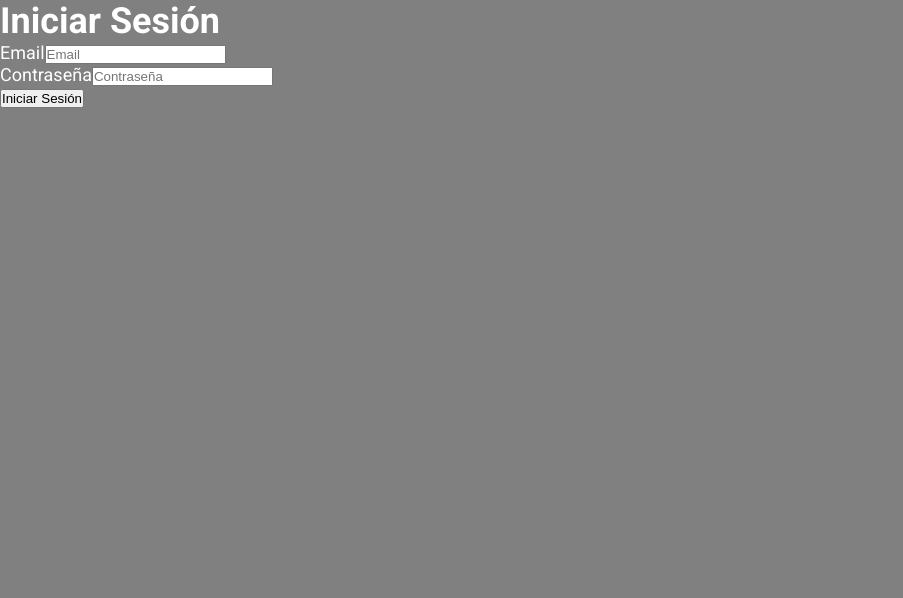
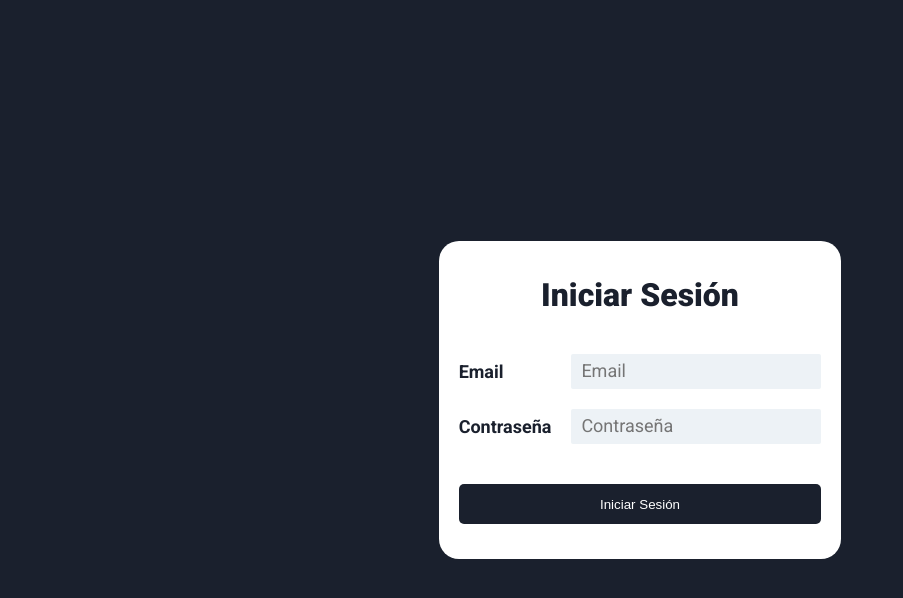
Before and after one commit to santiagovasquez1/Wired_In, a React (Create React App) app in the folder frontend/: page / in a window 1280 px wide. Shown: the top 598 px of the page, without its empty margins (0-903 px from the left). Built offline with nearby package versions, Linux system fonts and the light colour scheme.

Commit message:
Agrega estilo neutro al Login

```diff
--- a/frontend/src/App.css
+++ b/frontend/src/App.css
@@ -1,4 +1,14 @@
 /* ===== Estilos globales ===== */
+
+:root {
+	--blanco: #fff;
+	--grisClaro: #edf2f6;
+	--grisMedio: #2f3848;
+	--grisOscuro: #1a202d;
+	--rojo: rgb(206, 0, 0);
+
+	--fontFamily: 'Roboto', sans-serif;
+}
 
 * {
 	padding: 0;
@@ -12,7 +22,21 @@ html {
 }
 
 body {
-	font-size: 1.8rem;
-	background: grey;
-	color: #fff;
+	display: grid;
+	justify-content: center;
+	align-items: center;
+	/* width: 100vw; */
+	height: 100vh;
+	font-size: 1.6rem;
+	background: var(--grisOscuro);
 }
+
+ul {
+	list-style: none;
+	padding: 0;
+	margin: 0;
+}
+
+a {
+	text-decoration: none;
+}
--- a/frontend/src/App.js
+++ b/frontend/src/App.js
@@ -1,6 +1,7 @@
 import React from 'react';
 import { Login } from './components/auth/Login';
 import { NuevaCuenta } from './components/auth/NuevaCuenta';
+import { Dashboard } from './components/layout/Dashboard';
 import { BrowserRouter as Router, Switch, Route } from 'react-router-dom';
 import './App.css';
 
@@ -10,6 +11,7 @@ function App() {
 			<Switch>
 				<Route exact path="/" component={Login} />
 				<Route exact path="/nueva-cuenta" component={NuevaCuenta} />
+				<Route exact path="/dashboard" component={Dashboard} />
 			</Switch>
 		</Router>
 	);
--- /dev/null
+++ b/frontend/src/components/auth/Login.css
@@ -0,0 +1,62 @@
+@import url('../../App.css');
+
+/* ===== Login ===== */
+.login {
+	/* width: 100%; */
+	padding: 3.5rem 2rem;
+	border-radius: 2rem;
+	background: var(--blanco);
+}
+
+.login h1 {
+	font-weight: 900;
+	margin: 0 0 4rem 0;
+	text-align: center;
+	color: var(--grisOscuro);
+}
+
+.field {
+	display: flex;
+	align-items: center;
+	justify-content: space-between;
+	margin: 0 0 2rem 0;
+}
+
+.field label {
+	font-weight: 600;
+	font-size: 1.8rem;
+	margin-right: 2rem;
+	color: var(--grisOscuro);
+}
+
+.field input {
+	width: 25rem;
+	height: 3.5rem;
+	font-size: 1.8rem;
+	padding: 0.5rem 1rem;
+	border: none;
+	border-radius: 0.2rem;
+	outline: none;
+	background: var(--grisClaro);
+}
+
+.field input::placeholder {
+	font-family: var(--fontFamily);
+}
+
+.submit-btn input {
+	cursor: pointer;
+	width: 100%;
+	height: 4rem;
+	margin-top: 2rem;
+	border-radius: 0.5rem;
+	border: none;
+	background: var(--grisOscuro);
+	color: var(--blanco);
+	/* color: var(--rojo); */
+	transition: 0.5s ease;
+}
+
+.submit-btn input:hover {
+	filter: brightness(1.5);
+}
--- a/frontend/src/components/auth/Login.js
+++ b/frontend/src/components/auth/Login.js
@@ -1,4 +1,5 @@
 import React, { Fragment } from 'react';
+import './Login.css';
 
 function Login() {
 	const onChange = () => {
@@ -7,9 +8,10 @@ function Login() {
 
 	return (
 		<Fragment>
+			<div className="login">
 				<form>
 					<h1>Iniciar Sesión</h1>
-				<div>
+					<div className="email field">
 						<label htmlFor="email">Email</label>
 						<input
 							type="email"
@@ -19,7 +21,7 @@ function Login() {
 							onChange={onChange}
 						></input>
 					</div>
-				<div>
+					<div className="password field">
 						<label htmlFor="password">Contraseña</label>
 						<input
 							type="password"
@@ -29,10 +31,11 @@ function Login() {
 							onChange={onChange}
 						></input>
 					</div>
-				<div>
+					<div className="submit-btn">
 						<input type="submit" value="Iniciar Sesión" />
 					</div>
 				</form>
+			</div>
 		</Fragment>
 	);
 }
```
Also changed, not shown: frontend/src/components/layout/Dashboard.js (added). Lines whose indentation alone changed are shown as unchanged.
